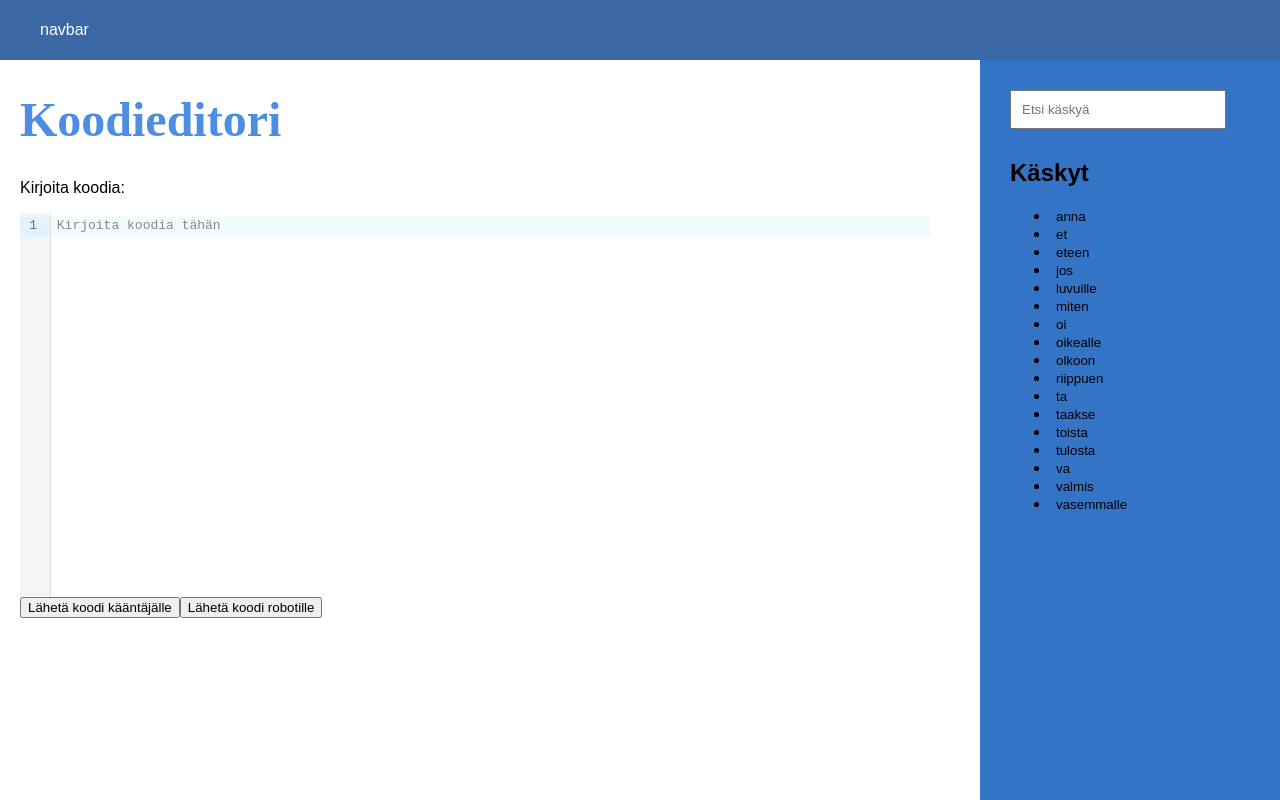
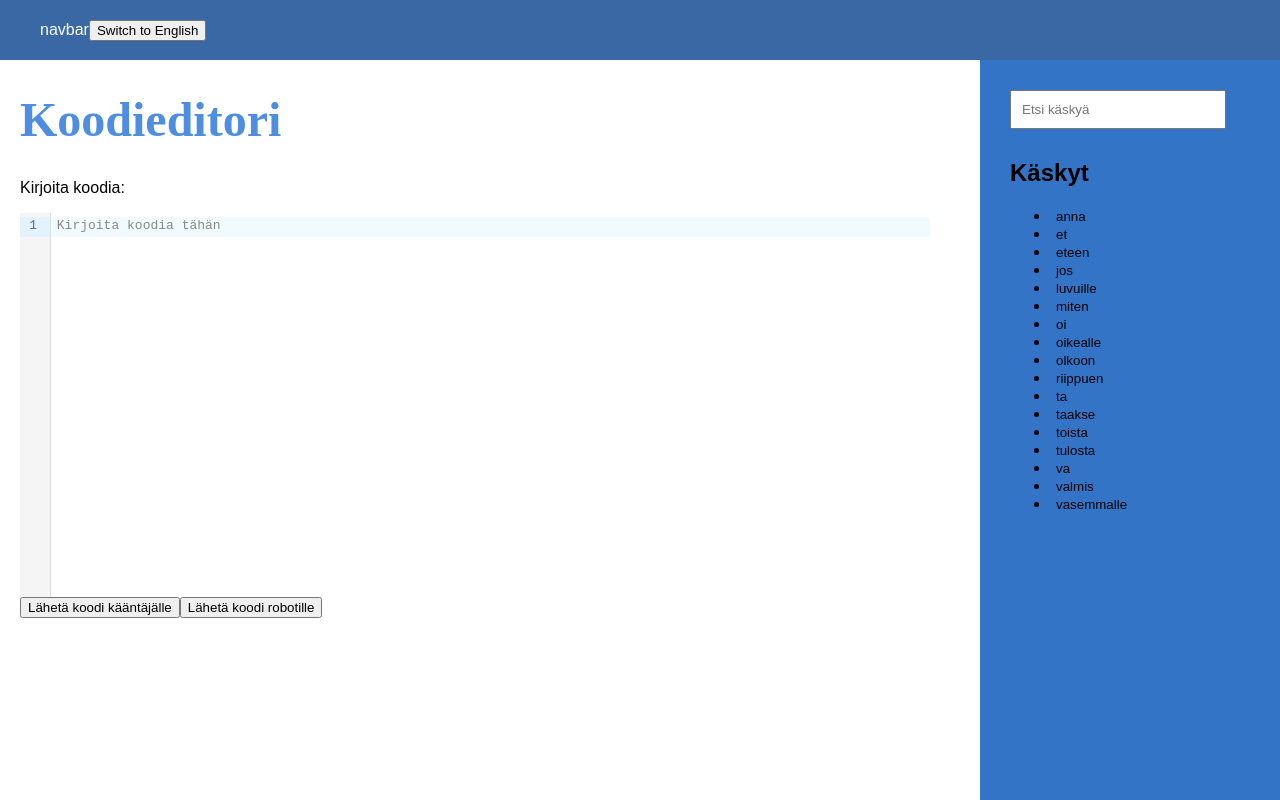
Before and after one commit to robottikoodieditori/ohtuprojekti-robottikoodieditori, a React (Create React App) app in the folder frontend/: page / in a window 1280 px wide. Built offline with nearby package versions, Linux system fonts and the light colour scheme; no server answers.

Commit message:
React Contexts initiated

```diff
--- a/frontend/src/components/navbar.js
+++ b/frontend/src/components/navbar.js
@@ -1,9 +1,20 @@
+import { useContext } from 'react';
+import { LanguageContext } from '../contexts/languagecontext';
 import '../index.css';
 
 const Navbar = () => {
+    const { language, switchLanguage } = useContext(LanguageContext);
+
+    const toggleLanguage = () => {
+        switchLanguage(language === 'fi' ? 'en' : 'fi');
+    }
+
     return (
         <div className={'navbar'} id='navbar'>
             <p>navbar</p>
+            <button onClick={toggleLanguage}>
+                {language === 'fi' ? 'Switch to English' : 'Vaihda suomeksi'}
+            </button>
         </div>
     );
 }
--- a/frontend/src/components/sidebar.js
+++ b/frontend/src/components/sidebar.js
@@ -1,12 +1,15 @@
 import '../index.css';
-import { useState } from 'react';
+import { useState, useContext } from 'react';
 import CommandList from './commandList';
 import Searchbar from './searchbar';
 import OneCommand from './oneCommand';
 import { useDispatch, useSelector } from 'react-redux';
 import { resetWord } from '../reducers/highlightReducer';
+import { LanguageContext } from '../contexts/languagecontext';
 
 const Sidebar = () => {
+    const { language } = useContext(LanguageContext);
+
     const clickedCommand = useSelector(state => state.highlight)
     const dispatch = useDispatch()
     const [selectedCommand, setSelectedCommand] = useState(null);
@@ -21,7 +24,6 @@ const Sidebar = () => {
         setSearchTerm(term);
     };
 
-
     if (clickedCommand !== '') {
         setSelectedCommand(clickedCommand)
         dispatch(resetWord())
@@ -31,11 +33,11 @@ const Sidebar = () => {
         <div className="sidebar" id='sidebar'>
             <div className='content'>
                 {selectedCommand ? (
-                    <OneCommand selectedCommand={selectedCommand} setSelectedCommand={setSelectedCommand} />
+                    <OneCommand selectedCommand={selectedCommand} setSelectedCommand={setSelectedCommand} language={language} />
                 ) : (
                     <div>
-                        <Searchbar searchTerm={searchTerm} handleSearchChange={handleSearchChange} />
-                        <CommandList searchTerm={searchTerm} handleCommandClick={handleCommandClick} />
+                        <Searchbar searchTerm={searchTerm} handleSearchChange={handleSearchChange} language={language} />
+                        <CommandList searchTerm={searchTerm} handleCommandClick={handleCommandClick} language={language} />
                     </div>
                 )}
             </div>
--- /dev/null
+++ b/frontend/src/contexts/languagecontext.js
@@ -0,0 +1,17 @@
+import { createContext, useState } from 'react';
+
+export const LanguageContext = createContext();
+
+export const LanguageProvider = ({ children }) => {
+    const [language, setLanguage] = useState('fi');  // Default language is Finnish
+
+    const toggleLanguage = () => {
+        setLanguage(prevLang => prevLang === 'fi' ? 'en' : 'fi');
+    };
+
+    return (
+        <LanguageContext.Provider value={{ language, toggleLanguage }}>
+            {children}
+        </LanguageContext.Provider>
+    );
+};
```
Also changed, not shown: frontend/src/App.js (+5 -2 lines), frontend/src/utils/en.js (added), frontend/src/utils/fi.js (added).
